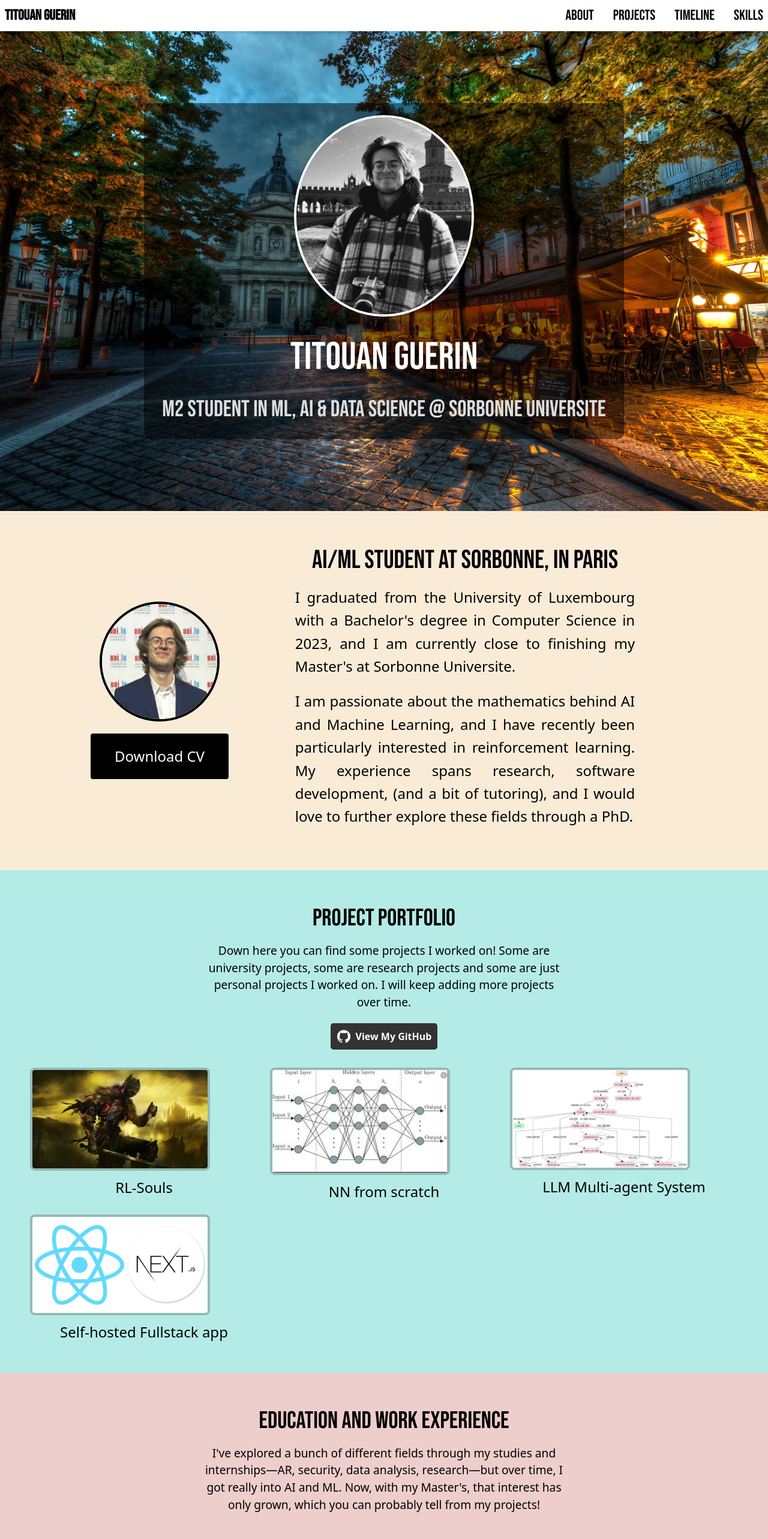
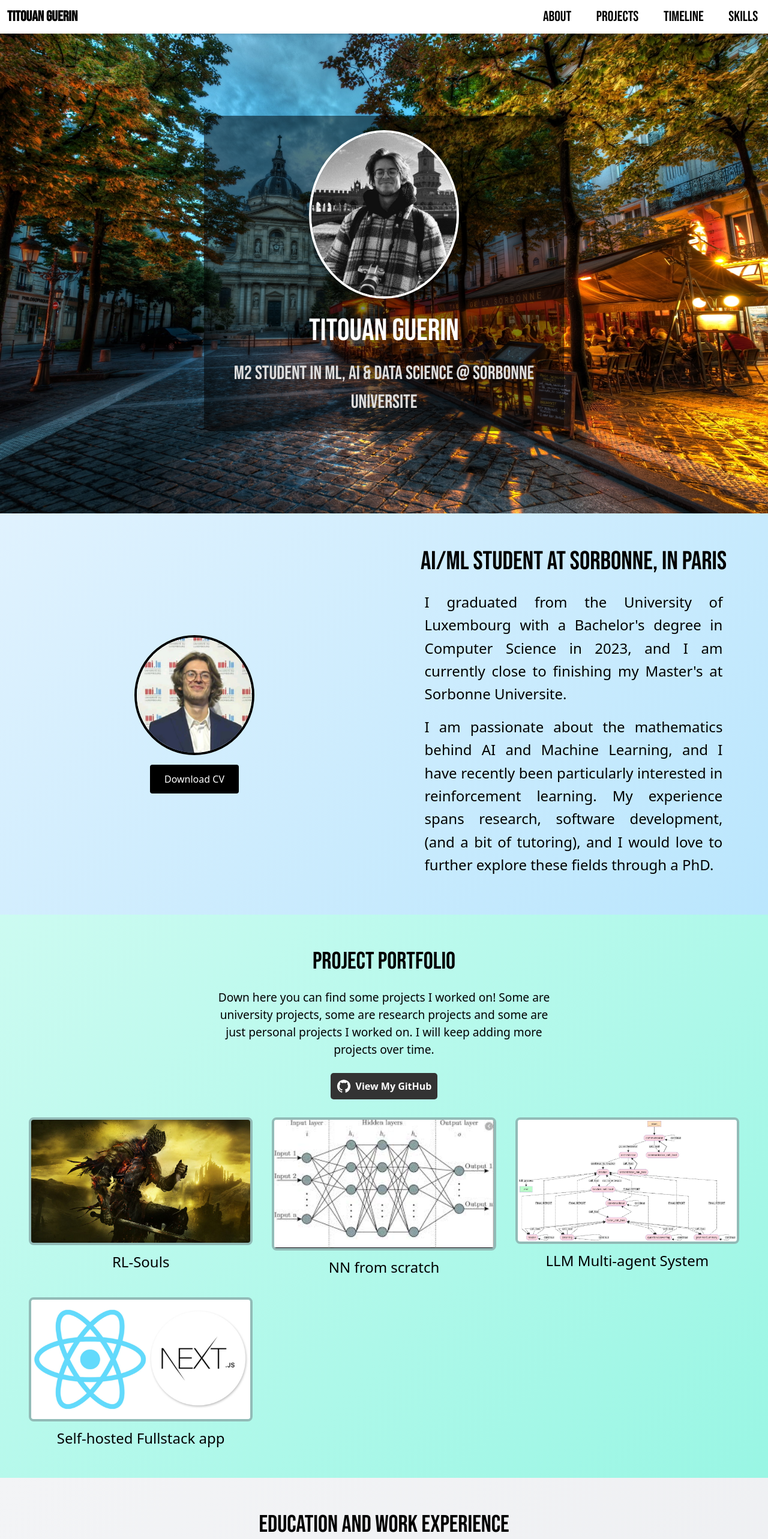
Before and after one commit to Titouaaaan/pi5-app, a Next.js app in the folder my-app/: page / in a window 1280 px wide. Shown: the top 2566 px of the page at 60% size. Built offline with nearby package versions, Linux system fonts and the light colour scheme; no server answers.

Commit message:
big website update

```diff
--- a/my-app/app/about/About.module.css
+++ b/my-app/app/about/About.module.css
@@ -1,9 +1,11 @@
 .section {
   display: flex;
+  flex-direction: column;
   justify-content: center;
   align-items: center;
-  padding: 50px;
-  background-color: antiquewhite;
+  padding: 2rem;
+  background: linear-gradient(135deg, #e0f2fe 0%, #bae6fd 100%);
+  gap: 2rem;
 }
 
 .left, .right {
@@ -11,47 +13,104 @@
   flex-direction: column;
   align-items: center;
   text-align: center;
+  width: 100%;
 }
 
 .left {
-  margin-right: 40px; /* Add some space between left and right sections */
+  margin-right: 0;
 }
 
 .profilePic {
   border-radius: 50%;
-  margin-bottom: 20px;
+  margin-bottom: 1rem;
   border: 4px solid black;
+  width: 150px !important;
+  height: 150px !important;
 }
 
 .downloadButton {
-  padding: 20px 40px;
+  padding: 0.75rem 1.5rem;
   background-color: #000000;
   color: white;
   border: none;
   border-radius: 4px;
   cursor: pointer;
-  font-size: 1.5rem;
+  font-size: 1rem;
+  transition: background-color 0.3s, transform 0.3s;
 }
 
 .downloadButton:hover {
   background-color: #424950;
-  transform: scale(1.1);
+  transform: scale(1.05);
 }
 
 .right {
-  max-width: 60%;
+  max-width: 100%;
 }
 
 .title {
-  font-size: 2.7rem;
-  margin-bottom: 10px;
+  font-size: clamp(1.5rem, 5vw, 2.7rem);
+  margin-bottom: 1rem;
   font-family: 'Bebas Neue', sans-serif;
 }
 
 .text {
-  font-size: 1.5rem;
+  font-size: clamp(0.95rem, 2vw, 1.5rem);
   line-height: 1.6;
-  width: 80%; /* Set a fixed width for the text */
-  margin: 0 auto 20px auto; /* Center the text and add space between paragraphs */
+  width: 90%;
+  max-width: 600px;
+  margin: 0 auto 1rem auto;
   text-align: justify;
 }
+
+/* Desktop adjustments */
+@media (min-width: 1024px) {
+  .section {
+    flex-direction: row;
+    padding: 3rem;
+    gap: 3rem;
+  }
+
+  .left {
+    margin-right: 2rem;
+    flex: 1;
+  }
+
+  .right {
+    flex: 1;
+    max-width: 60%;
+  }
+
+  .profilePic {
+    width: 200px !important;
+    height: 200px !important;
+  }
+}
+
+/* Mobile adjustments */
+@media (max-width: 640px) {
+  .section {
+    padding: 1rem;
+    gap: 1rem;
+  }
+
+  .profilePic {
+    width: 120px !important;
+    height: 120px !important;
+    margin-bottom: 0.75rem;
+  }
+
+  .downloadButton {
+    padding: 0.6rem 1.2rem;
+    font-size: 0.9rem;
+  }
+
+  .title {
+    font-size: 1.3rem;
+  }
+
+  .text {
+    font-size: 0.95rem;
+    width: 95%;
+  }
+}
--- a/my-app/app/globals.css
+++ b/my-app/app/globals.css
@@ -15,20 +15,24 @@ main {
 header {
   position: sticky;
   top: 0;
-  z-index: 1000; /* Ensure the header stays above other elements */
-  background-color: white; /* Ensure the background is consistent */
-  box-shadow: 0 2px 4px rgba(0, 0, 0, 0.1); /* Optional: Adds a subtle shadow */
-  padding: 1rem; /* Padding for the header */
+  z-index: 1000;
+  background-color: white;
+  box-shadow: 0 2px 4px rgba(0, 0, 0, 0.1);
+  padding: 0.75rem 1rem;
   display: flex;
   justify-content: space-between;
   align-items: center;
+  gap: 0.75rem;
+  flex-wrap: nowrap;
 }
 
 header .font-bebas {
   font-family: 'Bebas Neue', sans-serif;
-  font-size: 1.5rem; /* Adjust this value to your desired size */
+  font-size: clamp(0.9rem, 4vw, 1.5rem);
   color: black;
   cursor: pointer;
+  white-space: nowrap;
+  flex-shrink: 0;
 }
 
 header .font-bebas.active {
@@ -37,10 +41,13 @@ header .font-bebas.active {
 }
 
 header nav button {
-  font-size: 1.2rem; /* Adjust this value to your desired size */
+  font-size: clamp(0.65rem, 2vw, 1rem);
   background: none;
   border: none;
   cursor: pointer;
+  white-space: nowrap;
+  padding: 0.25rem 0.3rem;
+  flex-shrink: 0;
 }
 
 header nav button.active {
@@ -48,7 +55,32 @@ header nav button.active {
   color: red;
 }
 
+header nav {
+  display: flex;
+  gap: clamp(0.2rem, 1vw, 0.5rem);
+  flex-wrap: nowrap;
+  overflow-x: auto;
+  -webkit-overflow-scrolling: touch;
+}
+
 .last-update {
-  margin-left: auto; /* Push this div to the right */
-  font-size: 0.875rem; /* Adjust font size as needed */
+  margin-left: auto;
+  font-size: 0.6rem;
+  flex-shrink: 0;
+  white-space: nowrap;
+  max-width: 120px;
+  overflow: hidden;
+  text-overflow: ellipsis;
 }
+
+/* Tablet and desktop adjustments */
+@media (min-width: 769px) {
+  header {
+    gap: 1rem;
+  }
+
+  .last-update {
+    font-size: 0.75rem;
+    max-width: none;
+  }
+}
--- a/my-app/app/layout.tsx
+++ b/my-app/app/layout.tsx
@@ -4,7 +4,7 @@ import "./globals.css";
 import Link from "next/link";
 import '@fontsource/bebas-neue';
 import React, { useEffect, useState } from 'react';
-import { GitHub, LinkedIn, Email } from '@mui/icons-material';
+import { GitHub, LinkedIn, Email, Menu, X } from '@mui/icons-material';
 
 interface SystemStats {
   cpu: string;
@@ -54,6 +54,7 @@ export default function RootLayout({
   const [stats, setStats] = useState<SystemStats | null>(null);
   const [activeSection, setActiveSection] = useState<string | null>(null);
   const [lastUpdate, setLastUpdate] = useState<string | null>(null);
+  const [mobileMenuOpen, setMobileMenuOpen] = useState(false);
 
   useEffect(() => {
     const loadStats = async () => {
@@ -104,55 +105,153 @@ export default function RootLayout({
 
   return (
     <html lang="en">
+      <head>
+        <meta name="viewport" content="width=device-width, initial-scale=1.0, viewport-fit=cover" />
+      </head>
       <body className={`${geistSans.variable} ${geistMono.variable} antialiased`}>
         {/* Header Section */}
-        <header className="sticky top-0 left-0 w-full z-50 bg-white shadow-md p-2 flex justify-between items-center">
+        <header className="sticky top-0 left-0 w-full z-50 bg-white shadow-md p-3 flex justify-between items-center">
           {/* Name on the Left */}
           <div
-            className={`text-black font-bebas ${activeSection === 'welcome' ? 'font-bold' : ''}`}
+            className={`text-black font-bebas text-lg md:text-2xl ${activeSection === 'welcome' ? 'font-bold' : ''}`}
             onClick={() => scrollToSection('welcome')}
             style={{ cursor: 'pointer' }}
           >
             Titouan Guerin
           </div>
-          {/* Navigation Links on the Right */}
-          <nav className="flex space-x-8">
+
+          {/* Desktop Navigation */}
+          <nav className="hidden md:flex space-x-6">
             <button
               onClick={() => scrollToSection('about')}
-              className={`text-black font-bebas ${activeSection === 'about' ? 'font-bold' : ''}`}
+              className={`text-black font-bebas text-sm ${activeSection === 'about' ? 'font-bold text-red-600' : ''}`}
             >
               About
             </button>
             <button
               onClick={() => scrollToSection('projects')}
-              className={`text-black font-bebas ${activeSection === 'projects' ? 'font-bold' : ''}`}
+              className={`text-black font-bebas text-sm ${activeSection === 'projects' ? 'font-bold text-red-600' : ''}`}
             >
               Projects
             </button>
             <button
               onClick={() => scrollToSection('timeline')}
-              className={`text-black font-bebas ${activeSection === 'timeline' ? 'font-bold' : ''}`}
+              className={`text-black font-bebas text-sm ${activeSection === 'timeline' ? 'font-bold text-red-600' : ''}`}
             >
               Timeline
             </button>
             <button
               onClick={() => scrollToSection('resume')}
-              className={`text-black font-bebas ${activeSection === 'resume' ? 'font-bold text-red-600' : ''}`}
+              className={`text-black font-bebas text-sm ${activeSection === 'resume' ? 'font-bold text-red-600' : ''}`}
             >
               Skills
             </button>
           </nav>
+
+          {/* Mobile Hamburger Menu */}
+          <button
+            onClick={() => setMobileMenuOpen(!mobileMenuOpen)}
+            className="md:hidden text-black p-2"
+            aria-label="Toggle menu"
+          >
+            {mobileMenuOpen ? <X /> : <Menu />}
+          </button>
         </header>
+
+        {/* Mobile Menu Dropdown */}
+        {mobileMenuOpen && (
+          <nav className="md:hidden sticky top-16 z-40 bg-white border-b border-gray-200 shadow-md">
+            <div className="flex flex-col">
+              <button
+                onClick={() => {
+                  scrollToSection('about');
+                  setMobileMenuOpen(false);
+                }}
+                className={`px-4 py-3 text-black font-bebas border-b border-gray-100 text-sm ${activeSection === 'about' ? 'bg-gray-100 font-bold text-red-600' : ''}`}
+              >
+                About
+              </button>
+              <button
+                onClick={() => {
+                  scrollToSection('projects');
+                  setMobileMenuOpen(false);
+                }}
+                className={`px-4 py-3 text-black font-bebas border-b border-gray-100 text-sm ${activeSection === 'projects' ? 'bg-gray-100 font-bold text-red-600' : ''}`}
+              >
+                Projects
+              </button>
+              <button
+                onClick={() => {
+                  scrollToSection('timeline');
+                  setMobileMenuOpen(false);
+                }}
+                className={`px-4 py-3 text-black font-bebas border-b border-gray-100 text-sm ${activeSection === 'timeline' ? 'bg-gray-100 font-bold text-red-600' : ''}`}
+              >
+                Timeline
+              </button>
+              <button
+                onClick={() => {
+                  scrollToSection('resume');
+                  setMobileMenuOpen(false);
+                }}
+                className={`px-4 py-3 text-black font-bebas text-sm ${activeSection === 'resume' ? 'bg-gray-100 font-bold text-red-600' : ''}`}
+              >
+                Skills
+              </button>
+            </div>
+          </nav>
+        )}
 
         {/* Main Content */}
         {children}
 
         {/* Footer Banner */}
-        <footer id="footer" className="bg-black text-white p-4 mt-5">
-          <div className="flex justify-between mb-4 text-xs">
+        <footer id="footer" className="bg-black text-white p-4 mt-5 w-full">
+          {/* Mobile Layout */}
+          <div className="block md:hidden">
+            <div className="flex flex-col gap-4">
+              {/* Stats */}
+              <div className="text-center text-xs">
+                <h1 className="text-sm font-semibold mb-2">Pi5 System Stats</h1>
+                {stats ? (
+                  <div className="space-y-1">
+                    <p>CPU: {stats.cpu}</p>
+                    <p>Memory: {stats.memory}</p>
+                    <p>Disk: {stats.disk}</p>
+                  </div>
+                ) : (
+                  <p>Loading...</p>
+                )}
+              </div>
+
+              {/* Social Icons */}
+              <div className="flex flex-col items-center justify-center">
+                <div className="flex justify-center gap-4 mb-2">
+                  <Link href="https://github.com/Titouaaaan" target="_blank" rel="noopener noreferrer">
+                    <GitHub fontSize="medium" />
+                  </Link>
+                  <Link href="https://www.linkedin.com/in/tguerin02/" target="_blank" rel="noopener noreferrer">
+                    <LinkedIn fontSize="medium" />
+                  </Link>
+                  <Link href="mailto:titouanguerin@gmail.com">
+                    <Email fontSize="medium" />
+                  </Link>
+                </div>
+                <p className="text-center text-xs">© Titouan Guerin</p>
+              </div>
+
+              {/* Last Update */}
+              <div className="text-center text-xs">
+                {lastUpdate ? <p>Last Update: {lastUpdate.split(' ')[0]}</p> : <p>Loading...</p>}
+              </div>
+            </div>
+          </div>
+
+          {/* Desktop Layout */}
+          <div className="hidden md:flex justify-between items-center gap-4">
             {/* Stats on the left */}
-            <div className="text-left">
-              <h1 className="text-xl font-semibold mb-2 text-xs">Pi5 System Stats</h1>
+            <div className="text-left text-xs flex-1">
+              <h1 className="text-sm font-semibold mb-2">Pi5 System Stats</h1>
               {stats ? (
                 <div>
                   <p>CPU: {stats.cpu}</p>
@@ -165,8 +264,8 @@ export default function RootLayout({
             </div>
 
             {/* Centered Icons and Name */}
-            <div className="absolute left-1/2 transform -translate-x-1/2 flex flex-col items-center justify-center w-full">
-              <div className="flex justify-center gap-6">
+            <div className="flex flex-col items-center justify-center flex-1">
+              <div className="flex justify-center gap-6 mb-2">
                 <Link href="https://github.com/Titouaaaan" target="_blank" rel="noopener noreferrer">
                   <GitHub fontSize="large" />
                 </Link>
@@ -181,7 +280,7 @@ export default function RootLayout({
             </div>
 
             {/* Last Update on the right */}
-            <div className="text-right last-update">
+            <div className="text-right text-xs flex-1">
               {lastUpdate ? <p>Last Website Update: {lastUpdate}</p> : <p>Loading...</p>}
             </div>
           </div>
--- a/my-app/app/projects/Projects.module.css
+++ b/my-app/app/projects/Projects.module.css
@@ -1,27 +1,45 @@
 .section {
   text-align: center;
-  padding: 50px;
-  background-color: #b5ebe6;
+  padding: 2rem 1rem;
+  background: linear-gradient(135deg, #ccfbf1 0%, #99f6e4 100%);
 }
 
 .title {
-  font-size: 2.5rem;
-  margin-bottom: 10px;
+  font-size: clamp(1.5rem, 5vw, 2.5rem);
+  margin-bottom: 1rem;
   font-family: 'Bebas Neue', sans-serif;
 }
 
 .description {
-  font-size: 1.2rem;
+  font-size: clamp(0.95rem, 2vw, 1.2rem);
   max-width: 600px;
-  margin: 0 auto 20px auto;
+  margin: 0 auto 1.5rem auto;
+  padding: 0 1rem;
 }
 
 .grid {
   display: grid;
-  grid-template-columns: repeat(auto-fill, minmax(300px, 1fr));
-  gap: 20px;
-  margin: auto; /* Center the grid */
-  max-width: 1400px; /* Limit the width of the grid */
+  grid-template-columns: 1fr;
+  gap: 1.5rem;
+  margin: auto;
+  max-width: 1400px;
+}
+
+@media (min-width: 640px) {
+  .grid {
+    grid-template-columns: repeat(auto-fill, minmax(250px, 1fr));
+  }
+}
+
+@media (min-width: 1024px) {
+  .section {
+    padding: 3rem;
+  }
+
+  .grid {
+    grid-template-columns: repeat(auto-fill, minmax(300px, 1fr));
+    gap: 2rem;
+  }
 }
 
 .project {
@@ -36,6 +54,9 @@
 .projectImage {
   border-radius: 8px;
   border: 4px solid #92bbb7;
+  width: 100%;
+  height: auto;
+  display: block;
 }
 
 .projectTitle {
@@ -58,23 +79,48 @@
 }
 
 .modalContent {
-  display: flex; /* Enables flexbox */
-  flex-direction: column; /* Ensures content stacks vertically */
-  align-items: center; /* Centers the image and text */
+  display: flex;
+  flex-direction: column;
+  align-items: center;
   background: white;
-  padding: 20px;
+  padding: 1.5rem;
   border-radius: 8px;
   text-align: center;
-  max-width: 600px;
+  max-width: 90vw;
   width: 100%;
+  max-height: 90vh;
+  overflow-y: auto;
+}
+
+@media (min-width: 640px) {
+  .modalContent {
+    max-width: 600px;
+    padding: 2rem;
+  }
 }
 
 .close {
   position: absolute;
-  top: 10px;
-  right: 20px;
-  font-size: 1.5rem;
+  top: 1rem;
+  right: 1rem;
+  font-size: 1.75rem;
   cursor: pointer;
+  z-index: 1001;
+  background: rgba(0, 0, 0, 0.6);
+  border-radius: 50%;
+  width: 2.5rem;
+  height: 2.5rem;
+  display: flex;
+  justify-content: center;
+  align-items: center;
+  color: white;
+  transition: background 0.3s;
+  border: none;
+  padding: 0;
+}
+
+.close:hover {
+  background: rgba(0, 0, 0, 0.9);
 }
 
 .modalImage {
@@ -84,13 +130,13 @@
 
 .prettyLink {
   display: inline-block;
-  padding: 10px 20px;
+  padding: 0.75rem 1.5rem;
   background-color: #000000;
   color: white;
   text-decoration: none;
   border-radius: 4px;
-  margin-top: 20px;
-  font-size: 1rem;
+  margin-top: 1.5rem;
+  font-size: clamp(0.9rem, 2vw, 1rem);
   transition: background-color 0.3s, transform 0.3s;
 }
 
--- a/my-app/app/timeline/Timeline.module.css
+++ b/my-app/app/timeline/Timeline.module.css
@@ -1,73 +1,112 @@
 .section {
-  background-color: #eecdcd;
-  padding: 50px;
+  background: linear-gradient(135deg, #f3f4f6 0%, #e5e7eb 100%);
+  padding: 1.5rem;
 }
 
 .maintitle {
   text-align: center;
-  font-size: 2.5rem;
-  margin-bottom: 10px;
+  font-size: clamp(1.5rem, 5vw, 2.5rem);
+  margin-bottom: 1rem;
   font-family: 'Bebas Neue', sans-serif;
 }
 
 .maindescription {
   text-align: center;
-  font-size: 1.2rem;
-  margin-bottom: 20px;
+  font-size: clamp(0.95rem, 2vw, 1.2rem);
+  margin-bottom: 1.5rem;
   max-width: 600px;
-  margin: 0 auto 10px auto;
+  margin: 0 auto 1.5rem auto;
+  padding: 0 0.5rem;
 }
 
 .timelineContainer {
-    padding: 40px;
+    padding: 1rem;
     max-width: 1500px;
     margin: 0 auto;
   }
 
 .timelineElement {
-  margin-bottom: 100px;
+  margin-bottom: 2rem;
 }
 
 .icon {
-  width: 63px;
-  height: 63px;
+  width: 50px;
+  height: 50px;
   border-radius: 100%;
   object-fit: cover;
-  position: justify;
+}
+
+.iconWrapper {
+  position: relative;
+  width: 40px;
+  height: 40px;
+  border-radius: 50%;
+  overflow: hidden;
+  display: flex;
+  align-items: center;
+  justify-content: center;
+}
+
+.iconImage {
+  border-radius: 50%;
+  object-fit: cover;
+}
+
+@media (min-width: 768px) {
+  .iconWrapper {
+    width: 60px;
+    height: 60px;
+  }
 }
 
 .title {
-  font-size: 1.5rem;
-  margin-bottom: 5px;
+  font-size: clamp(1.1rem, 3vw, 1.5rem);
+  margin-bottom: 0.5rem;
   font-family: 'Bebas Neue', sans-serif;
 }
 
 .subtitle {
-  font-size: 1.2rem;
-  margin-bottom: 10px;
+  font-size: clamp(0.9rem, 2vw, 1.2rem);
+  margin-bottom: 0.75rem;
   color: #555;
 }
 
 .profilePic {
-  margin-left: 25%;
+  margin-left: auto;
+  margin-right: auto;
   display: flex;
   justify-content: center;
   align-items: center;
-  border-radius: 10px; /* Adjust as needed */
-  margin-top: 10px;
-  transition: opacity 0.5s ease; /* Smooth transition for image changes */
+  border-radius: 10px;
+  margin-top: 1rem;
+  transition: opacity 0.5s ease;
   opacity: 1;
-  width: 200px; /* Fixed width for the image container */
-  height: 200px; /* Fixed height for the image container */
-  overflow: hidden; /* Ensures any overflow is hidden */
+  width: 150px;
+  height: 150px;
+  overflow: hidden;
 }
 
 .profilePic img {
-  width: 100%; /* Ensures the image scales to the container width */
-  height: 100%; /* Ensures the image scales to the container height */
-  object-fit: cover; /* Ensures the image covers the container without distortion */
+  width: 100%;
+  height: 100%;
+  object-fit: cover;
 }
 
 .fadeOut {
   opacity: 0;
 }
+
+@media (min-width: 768px) {
+  .section {
+    padding: 3rem;
+  }
+
+  .timelineContainer {
+    padding: 2rem;
+  }
+
+  .profilePic {
+    width: 200px;
+    height: 200px;
+  }
+}
--- a/my-app/app/welcome/Welcome.module.css
+++ b/my-app/app/welcome/Welcome.module.css
@@ -1,7 +1,7 @@
 .section {
   position: relative;
   width: 100%;
-  height: 100vh; /* Full viewport height */
+  min-height: 100vh;
   background-image: url('/sorbonne_background.jpg');
   background-size: cover;
   background-position: center;
@@ -10,14 +10,14 @@
   align-items: center;
   text-align: center;
   z-index: 1;
-  padding: 20px;
+  padding: 1rem;
 }
 
 .overlay {
   background: rgba(0, 0, 0, 0.5);
-  padding: 20px;
+  padding: 1.5rem;
   border-radius: 10px;
-  width: min(100%, 800px); /* Ensures it scales down */
+  width: min(100%, 600px);
   box-sizing: border-box;
   text-align: center;
   position: relative;
@@ -30,21 +30,21 @@
   box-shadow: 0 6px 12px rgba(0, 0, 0, 0.3);
   display: block;
   margin: 0 auto;
-  width: clamp(150px, 30vw, 300px); /* Scales with screen */
-  height: auto; /* Maintain aspect ratio */
+  width: clamp(100px, 30vw, 250px);
+  height: auto;
 }
 
 /* Text Scaling */
 .name {
-  font-size: clamp(2rem, 5vw, 6rem); /* Scales text size */
+  font-size: clamp(1.5rem, 4vw, 6rem);
   color: white;
-  margin-top: 20px;
+  margin-top: 1rem;
   font-family: 'Bebas Neue', sans-serif;
 }
 
 .title {
-  font-size: clamp(1.5rem, 3vw, 4rem);
+  font-size: clamp(1rem, 2.5vw, 4rem);
   color: #ddd;
-  margin-top: 10px;
+  margin-top: 0.5rem;
   font-family: 'Bebas Neue', sans-serif;
 }
```
Also changed, not shown: my-app/app/resume/Resume.module.css (+54 -19 lines), my-app/app/timeline/Timeline.tsx (+35 -21 lines), 2 other files (tests, documents, lock files or other folders).
